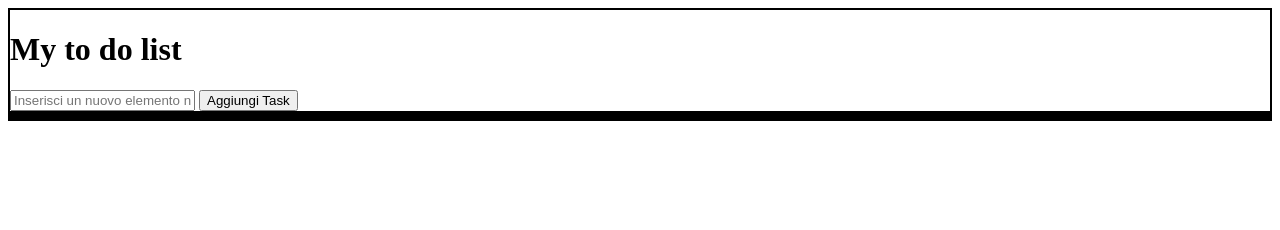
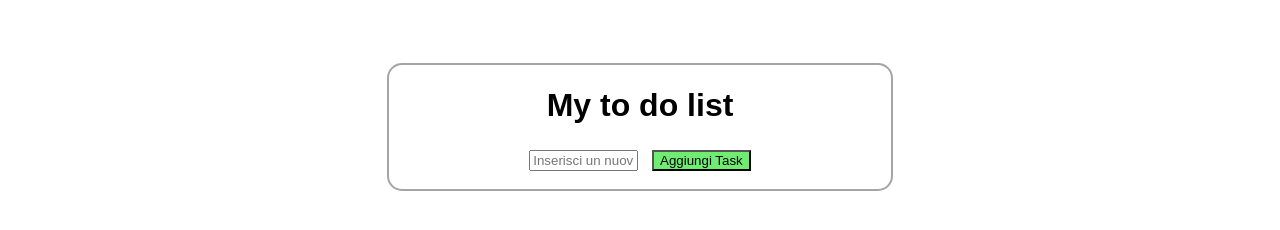
Before and after one commit to Guthembergg/U1-W3-D4, a plain HTML site: page index.html in a window 1280 px wide. Drawn offline with Linux system fonts and the light colour scheme.

Commit message:
added css

```diff
--- a/index.html
+++ b/index.html
@@ -16,11 +16,9 @@
         placeholder="Inserisci un nuovo elemento nella lista"
         onkeyup="gestisciKeyUpSuInput(event)"
       />
-      <button onclick="AggiungoTask()">Aggiungi Task</button>
-      <div id="list-items"></div>
+      <button class="task" onclick="AggiungoTask()">Aggiungi Task</button>
+      <div id="list"></div>
     </div>
-    <div class="container"></div>
-    <div class="container"></div>
   </body>
   <script src="script.js"></script>
 </html>
--- a/script.js
+++ b/script.js
@@ -4,7 +4,7 @@ const aggiungiClasseSelected = (event) => {
   elementoCliccato.classList.toggle("selected");
 };
 const deleteTask = (event) => {
-  const task = document.getElementById("list-items");
+  const task = document.getElementById("list");
 
   const elemCLick = event.target;
 
@@ -33,7 +33,8 @@ const AggiungoTask = () => {
     newButton.onclick = deleteTask;
     newDiv.onclick = aggiungiClasseSelected;
     newDiv.appendChild(newButton);
-    document.getElementById("list-items").appendChild(newDiv);
+    newButton.innerText = "cancella";
+    document.getElementById("list").appendChild(newDiv);
 
     document.getElementById("list-item-input").value = "";
     i++;
--- a/style.css
+++ b/style.css
@@ -1,9 +1,33 @@
 .container {
-  border: 2px solid black;
+  border: 2px solid rgba(91, 91, 91, 0.549);
+  margin: 30%;
+  margin-top: 5%;
+  padding-bottom: 0.2%;
+  text-align: center;
+  font-family: Arial, Helvetica, sans-serif;
+  border-radius: 15px;
+}
+#list {
+  margin-top: 2%;
+}
+input {
+  margin: 1%;
+  width: 20%;
 }
 .list-items {
-  border: 2px solid black;
+  border: 1px solid rgba(106, 102, 102, 0.197);
+  margin: 1%;
+  font-weight: 600;
 }
 .selected {
   text-decoration: line-through;
+  color: rgba(81, 76, 76, 0.343);
 }
+.task {
+  margin: 1%;
+  background-color: rgba(0, 222, 4, 0.56);
+}
+div button {
+  margin-left: 30%;
+  background-color: rgba(165, 42, 42, 0.423);
+}
```
